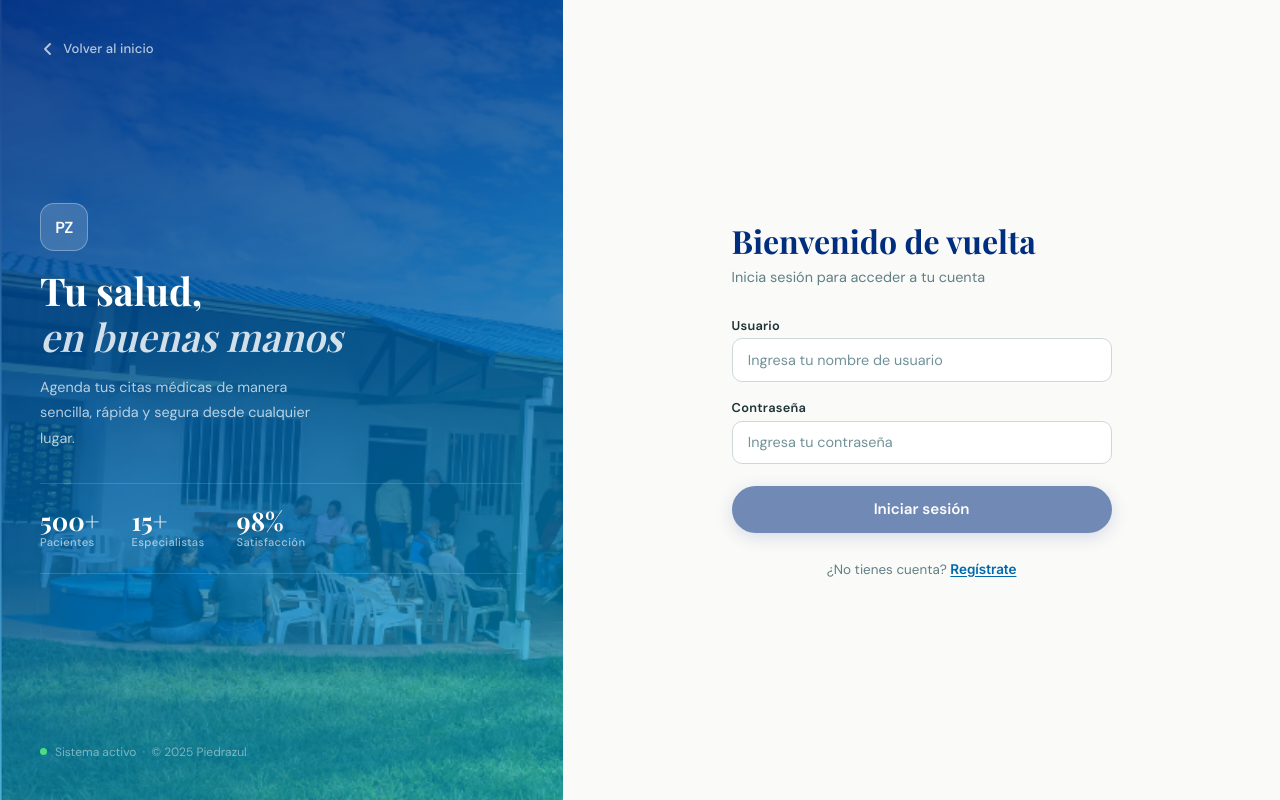
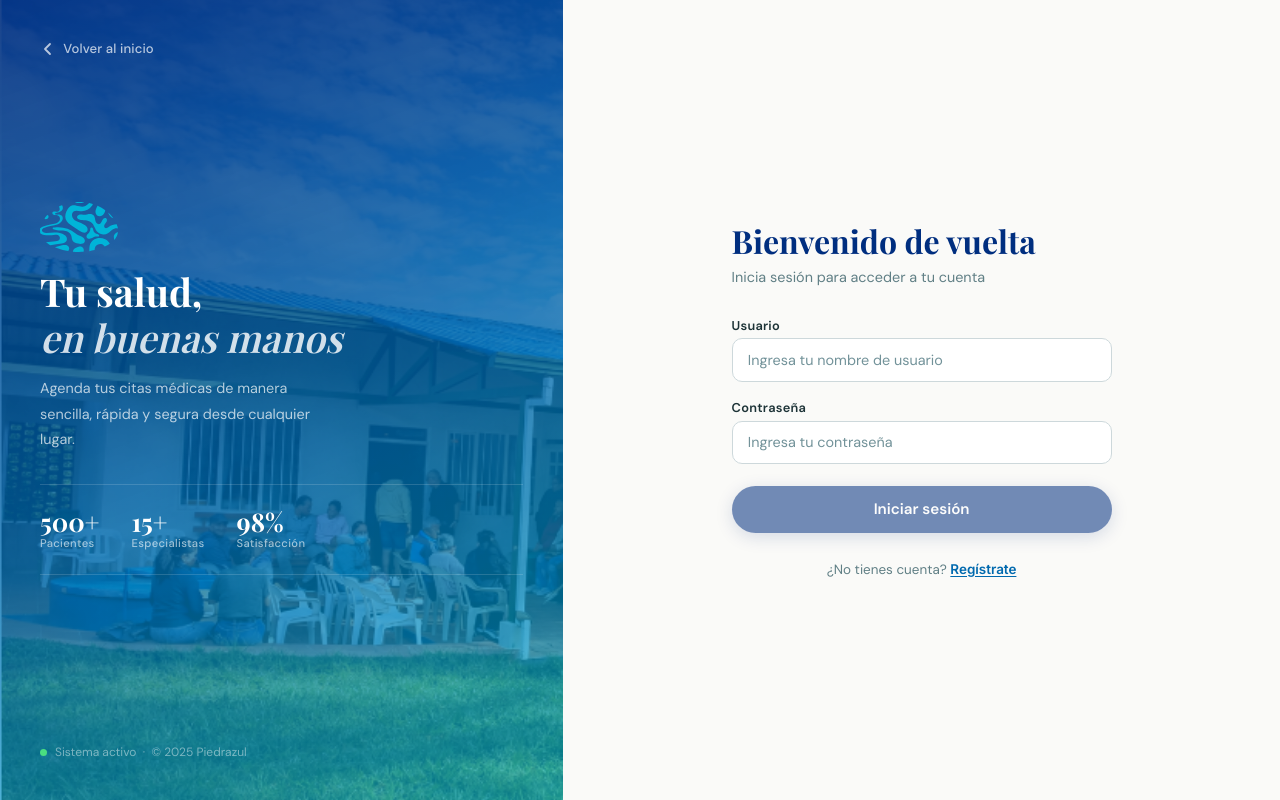
Before and after one commit to FaberGG/piedrazul-fronted, an Angular app: page /login in a window 1280 px wide. Built offline with nearby package versions, Linux system fonts and the light colour scheme; a web font is replaced by a local one.

Commit message:
feat: update landing and login pages with new logo images and styles

```diff
--- a/src/app/features/auth/pages/login-page/login-page.component.css
+++ b/src/app/features/auth/pages/login-page/login-page.component.css
@@ -185,6 +185,11 @@
   50%       { opacity: 0.6; transform: scale(0.85); }
 }
 
+.isotipo__logo-img{
+  width: 78px;
+  height: auto;
+  color: white;
+}
 
 /* ════════════════════════════════════════════════════════
    RIGHT PANEL — form
--- a/src/app/features/auth/pages/login-page/login-page.component.html
+++ b/src/app/features/auth/pages/login-page/login-page.component.html
@@ -15,7 +15,11 @@
       </a>
 
       <div class="auth-panel__brand">
-        <div class="auth-mark">PZ</div>
+          <img
+            ngSrc="assets/branding/logo/piedrazul-Isotipo.svg"
+            alt="Logo de la aplicación"
+            class="isotipo__logo-img"
+            height="16" width="16"/>
         <h2 class="auth-panel__title">
           Tu salud,<br><em>en buenas manos</em>
         </h2>
--- a/src/app/features/auth/pages/login-page/login-page.component.ts
+++ b/src/app/features/auth/pages/login-page/login-page.component.ts
@@ -3,11 +3,12 @@ import { FormBuilder, ReactiveFormsModule, Validators } from '@angular/forms';
 import { Router, RouterLink } from '@angular/router';
 
 import { AuthService } from '../../../../core/auth/auth.service';
+import {NgOptimizedImage} from '@angular/common';
 
 @Component({
   selector: 'app-login-page',
   standalone: true,
-  imports: [ReactiveFormsModule, RouterLink],
+  imports: [ReactiveFormsModule, RouterLink, NgOptimizedImage],
   templateUrl: './login-page.component.html',
   styleUrl: './login-page.component.css'
 })
--- a/src/app/features/landing/pages/landing-page/landing-page.component.css
+++ b/src/app/features/landing/pages/landing-page/landing-page.component.css
@@ -153,6 +153,10 @@
 /* ════════════════════════════════════════════════════════
    HEADER
 ════════════════════════════════════════════════════════ */
+.sidebar__logo-img{
+  height: 100%;
+  width:200px;
+}
 .lp__header {
   position: fixed;
   top: 0;
--- a/src/app/features/landing/pages/landing-page/landing-page.component.html
+++ b/src/app/features/landing/pages/landing-page/landing-page.component.html
@@ -4,8 +4,11 @@
 <header class="lp__header" [class.lp__header--scrolled]="true">
   <div class="lp__header-inner">
     <a routerLink="/" class="lp__logo-link" (click)="closeMenu()">
-      <div class="lp__logo-mark">PZ</div>
-      <span class="lp__logo-text">Piedrazul</span>
+      <img
+        ngSrc="assets/branding/logo/piedrazul-logo.svg"
+        alt="Logo de la aplicación"
+        class="sidebar__logo-img"
+        height="16" width="16"/>
     </a>
 
     <nav class="lp__nav" [class.lp__nav--open]="menuOpen()">
--- a/src/app/features/landing/pages/landing-page/landing-page.component.ts
+++ b/src/app/features/landing/pages/landing-page/landing-page.component.ts
@@ -1,10 +1,11 @@
 import { Component, signal } from '@angular/core';
 import { RouterLink } from '@angular/router';
+import {NgOptimizedImage} from '@angular/common';
 
 @Component({
   selector: 'app-landing-page',
   standalone: true,
-  imports: [RouterLink],
+  imports: [RouterLink, NgOptimizedImage],
   templateUrl: './landing-page.component.html',
   styleUrl: './landing-page.component.css'
 })
```
Also changed, not shown: src/assets/branding/logo/piedrazul-Isotipo.svg (added).
